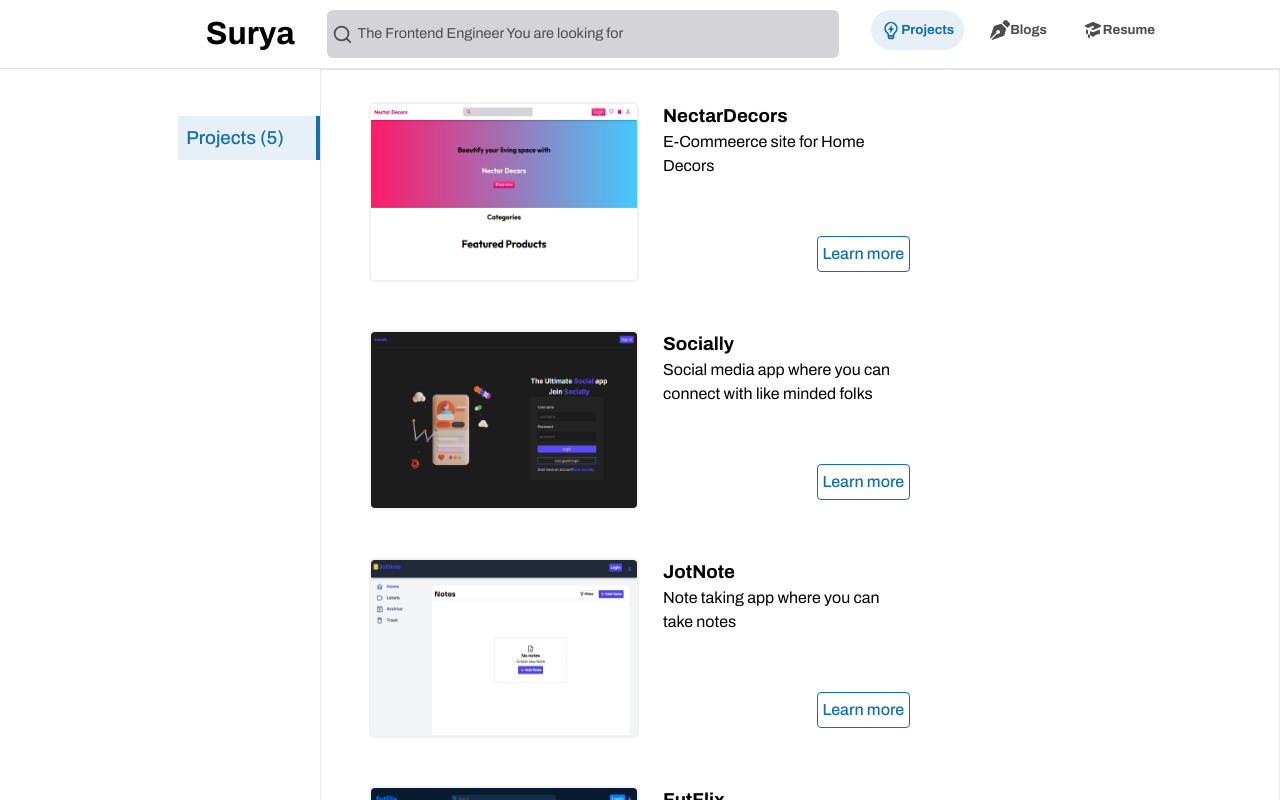
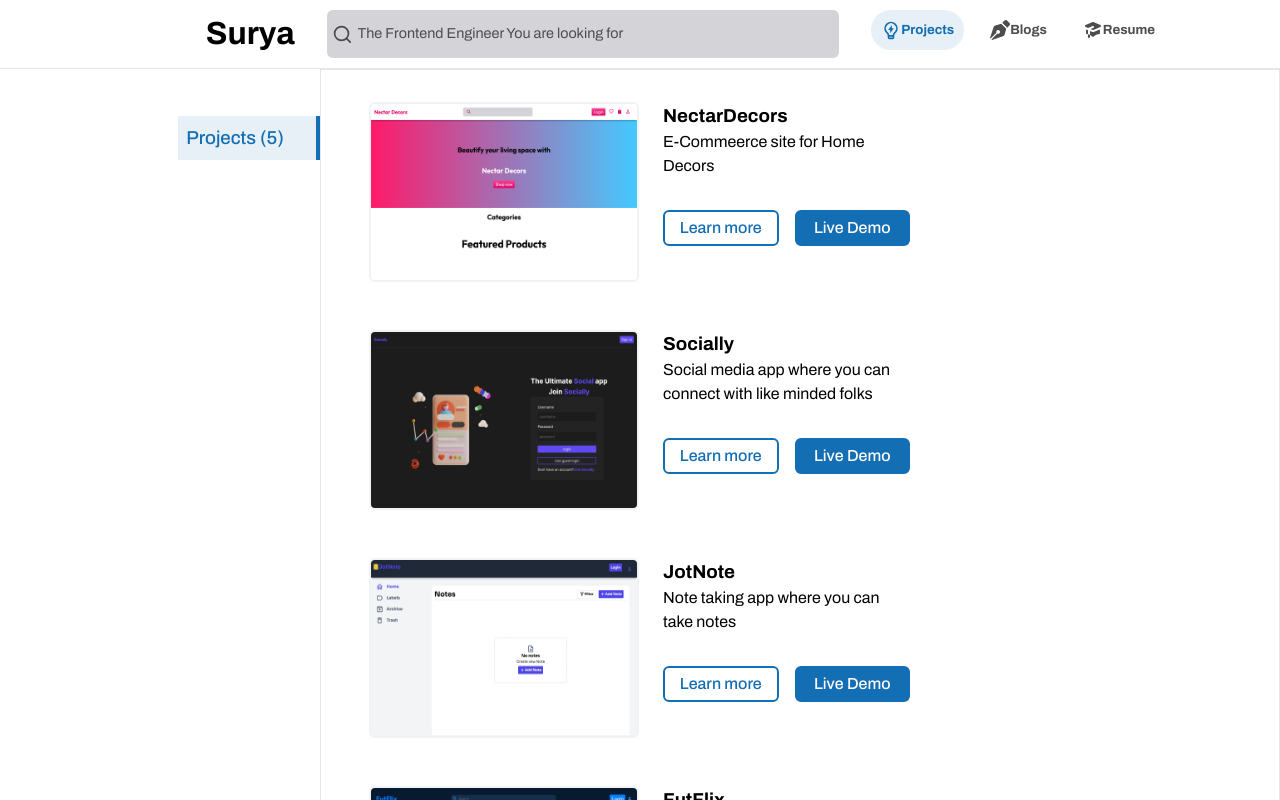
Before and after one commit to suryxks/portfolio, a Next.js app: page /projects in a window 1280 px wide. Shown: the top 800 px of the page. Built offline with nearby package versions, Linux system fonts and the light colour scheme.

Commit message:
feat: added interactions while hovering sections  and added view live button to projects

```diff
--- a/components/SectionCard/sectionCard.module.css
+++ b/components/SectionCard/sectionCard.module.css
@@ -15,6 +15,10 @@
     flex-grow: 1;
     flex-basis: 280px;
 }
+.section_link:hover{
+   transform: scale(0.95);
+   transition: transform 500ms ease-in-out;
+}
 .section_Card{
     height: 200px;
     min-width: min(280px,80%);
@@ -26,6 +30,10 @@
     align-items: center;
     gap:1rem;
     overflow: hidden;
+}
+.section_Card:hover >.img{
+    transform:rotate(-50deg);
+    transition: transform 500ms;
 }
 .icon{
     font-weight: 700;
--- a/pages/projects/index.js
+++ b/pages/projects/index.js
@@ -1,8 +1,8 @@
 import Image from "next/image";
 import { getProjectDetails } from "../../services/getProjectsDetails";
 import styles from "../../styles/Projects.module.css";
-import utilStyles from "../../styles/utils.module.css"
-import { AppBar ,NavBar} from "../../components";
+import utilStyles from "../../styles/utils.module.css";
+import { AppBar, NavBar } from "../../components";
 import Link from "next/link";
 export async function getStaticProps() {
   const projectDetails = getProjectDetails();
@@ -15,10 +15,16 @@ export async function getStaticProps() {
 export default function Projects({ projects }) {
   return (
     <div className={styles.page_wrapper}>
-      <AppBar/>
-      <div  className={styles.projects_container}>
-        {projects.map((project) => (
-          <Link href={`/projects/${project.name}`} key={project.name} className={styles.projectWrapper}>
+      <AppBar />
+      <div className={styles.projects_container}>
+        {projects.map((project) => {
+          console.log(project);
+          return (
+            <Link
+              href={`/projects/${project.name}`}
+              key={project.name}
+              className={styles.projectWrapper}
+            >
               <Image
                 src={project.img}
                 alt={project.name}
@@ -29,15 +35,36 @@ export default function Projects({ projects }) {
               <div className={styles.details}>
                 <h3>{project.name}</h3>
                 <p className={styles.description}>{project.description}</p>
-              <Link href={`/projects/${project.name}`} className={styles.link_btn}>Learn more</Link>
+                <div className={styles.linksContainer}>
+                  <Link
+                    href={`/projects/${project.name}`}
+                    className={styles.btn_outline}
+                  >
+                    Learn more
+                  </Link>
+                  <a
+                    href={project.websiteUrl}
+                    className={styles.btn_filled}
+                    target="_blank"
+                    rel="noreferrer"
+                    onClick={(e) => {
+                      e.stopPropagation();
+                    }}
+                  >
+                    Live Demo
+                  </a>
+                </div>
               </div>
             </Link>
-        ))}
+          );
+        })}
       </div>
       <div className={styles.sidebar}>
-        <h3 className={`${utilStyles.text_md} ${styles.sidebar_content}`}>{`Projects  (${projects.length})` }</h3>
+        <h3
+          className={`${utilStyles.text_md} ${styles.sidebar_content}`}
+        >{`Projects  (${projects.length})`}</h3>
       </div>
-      <NavBar/>
+      <NavBar />
     </div>
   );
 }
--- a/styles/Projects.module.css
+++ b/styles/Projects.module.css
@@ -99,6 +99,53 @@ display: none;
 .link_btn:hover{
  background-color: var(--blue-bg);
 }
+.linksContainer{
+    display: flex;
+    justify-content: flex-start;
+    align-items: center;
+    gap: 1rem;
+    margin-top:2rem;
+    margin-left: 0rem;
+}
+
+.btn_outline{
+    border: 2px solid var(--cta);
+    /* padding: 4px 6px; */
+    display: flex;
+    justify-content: center;
+    align-items: center;
+    color: var(--cta);
+    border-radius: 6px;
+    gap: 6px;
+    height: 36px;
+    width: 100%;
+    line-height: 24px;
+    max-width: 215px;
+    font-weight: 500;
+}
+.btn_outline:hover{
+background-color: var(--blue-bg);
+}
+.btn_filled{
+    border: 2px solid var(--cta);
+    /* padding: 4px 6px; */
+    display: flex;
+    justify-content: center;
+    align-items: center;
+    color: var(--white);
+    border-radius: 6px;
+    gap: 6px;
+    background-color: var(--cta);
+    height: 36px;
+    width: 100%;
+    line-height: 24px;
+    max-width: 215px;
+    font-weight: 500;
+}
+.btn_filled:hover{
+background-color: var(--cta-hover);
+border: 2px solid var(--cta-hover);
+}
 
 @media (max-width:550px) {
     .image{
```
Lines whose indentation alone changed are shown as unchanged.
